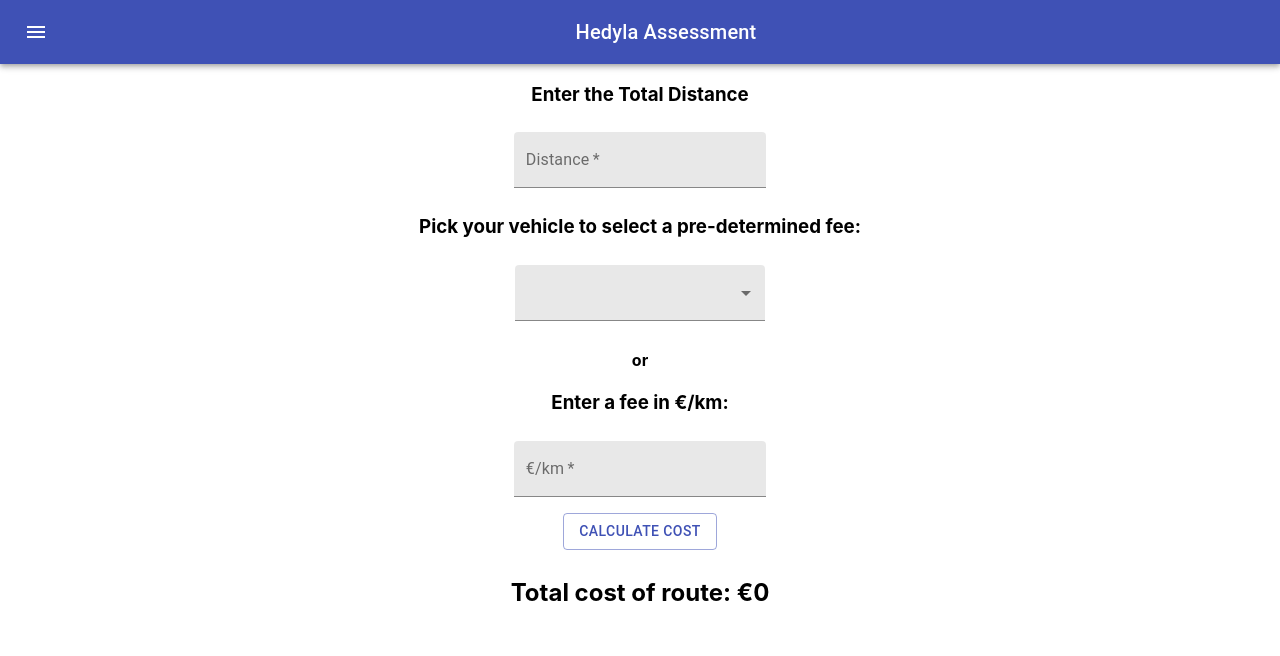
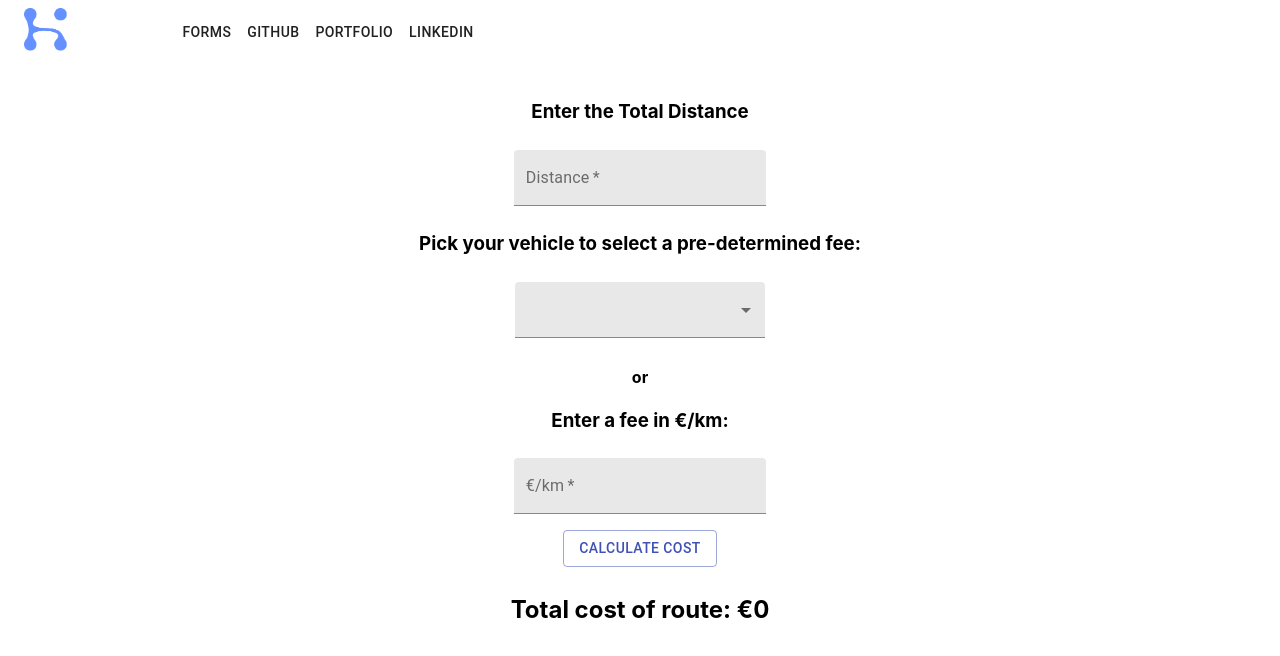
Before and after one commit to BrittanyBlake/frontend-assessment-hedyla, a React (Create React App) app: page / in a window 1280 px wide. Shown: the top 656 px of the page. Built offline with nearby package versions, Linux system fonts and the light colour scheme; what google-maps-react would draw is missing.

Commit message:
restyle nav

```diff
--- a/package.json
+++ b/package.json
@@ -12,6 +12,7 @@
     "@testing-library/user-event": "^12.1.10",
     "axios": "^0.21.0",
     "google-maps-react": "^2.0.6",
+    "leaflet-routing-machine": "^3.2.12",
     "lodash": "^4.17.20",
     "prop-types": "^15.7.2",
     "react": "^17.0.1",
--- a/src/App.js
+++ b/src/App.js
@@ -1,6 +1,6 @@
 import './App.css';
 import {
-  Switch, Route, Redirect, NavLink,
+  Switch, Route, Redirect,
 } from 'react-router-dom';
 import Forms from './components/forms';
 import DistanceHome from './containers/DistanceHome';
@@ -9,9 +9,9 @@ import Nav from './components/Nav/Nav';
 function App() {
   return (
     <div className="App">
-      <NavLink to="/">
-        <Nav />
-      </NavLink>
+
+      <Nav />
+
       <Switch>
         <Route path="/" exact component={Forms} />
         <Route path="/auto" exact component={DistanceHome} />
--- a/src/components/Nav/Nav.js
+++ b/src/components/Nav/Nav.js
@@ -1,12 +1,17 @@
 import React from 'react';
 import AppBar from '@material-ui/core/AppBar';
 import Toolbar from '@material-ui/core/Toolbar';
-import Typography from '@material-ui/core/Typography';
-import IconButton from '@material-ui/core/IconButton';
+// import Typography from '@material-ui/core/Typography';
+import Button from '@material-ui/core/Button';
 import Menu from '@material-ui/core/Menu';
 import MenuItem from '@material-ui/core/MenuItem';
-import MenuIcon from '@material-ui/icons/Menu';
+// import MenuIcon from '@material-ui/icons/Menu';
+// import Link from "@material-ui/core/Link";
 import { Link } from 'react-router-dom';
+// import Container from '@material-ui/core/Container';
+// import { Typography } from '@material-ui/core';
+// import Grid from '@material-ui/core/Grid';
+import Logo from '../../assets/hedyla.png';
 import useStyles from './Nav.styles';
 
 const ButtonAppBar = () => {
@@ -23,17 +28,23 @@ const ButtonAppBar = () => {
 
   return (
     <div className={classes.root}>
-      <AppBar position="static">
+      <AppBar position="fixed" color="transparent" elevation={0}>
         <Toolbar>
-          <IconButton
-            edge="start"
-            className={classes.menuButton}
-            color="inherit"
-            aria-label="menu"
+
+          <Link to="/">
+            <img
+              src={Logo}
+              alt="logo"
+              style={{ height: '45px' }}
+            />
+          </Link>
+          <Button
+            aria-controls="simple-menu"
+            aria-haspopup="true"
             onClick={handleClick}
           >
-            <MenuIcon />
-          </IconButton>
+            Forms
+          </Button>
           <Menu
             id="simple-menu"
             anchorEl={anchorEl}
@@ -48,9 +59,27 @@ const ButtonAppBar = () => {
               <Link to="/auto"> Calculate distance with coordinates</Link>
             </MenuItem>
           </Menu>
-          <Typography variant="h6" className={classes.title}>
-            Hedyla Assessment
-          </Typography>
+          <Button
+            href="https://github.com/BrittanyBlake"
+            target="_blank"
+            rel="noreferrer"
+          >
+            GitHub
+          </Button>
+          <Button
+            href="https://brittany-blake.netlify.app"
+            target="_blank"
+            rel="noreferrer"
+          >
+            Portfolio
+          </Button>
+          <Button
+            href="https://www.linkedin.com/in/brittany-a-blake/"
+            target="_blank"
+            rel="noreferrer"
+          >
+            LinkedIn
+          </Button>
         </Toolbar>
       </AppBar>
     </div>
--- a/src/components/Nav/Nav.styles.js
+++ b/src/components/Nav/Nav.styles.js
@@ -1,8 +1,10 @@
+// import { red } from '@material-ui/core/colors';
 import { makeStyles } from '@material-ui/core/styles';
 
 const useStyles = makeStyles(theme => ({
   root: {
     flexGrow: 1,
+    marginBottom: 100,
   },
   menuButton: {
     marginRight: theme.spacing(2),
```
Also changed, not shown: src/components/maps/ LeafletMap.js (added, +44 -0 lines), src/components/maps/RoutingMachine.js (added, +14 -0 lines), src/assets/hedyla.png (added), 1 other file (tests, documents, lock files or other folders).
